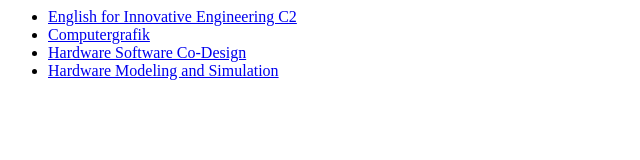
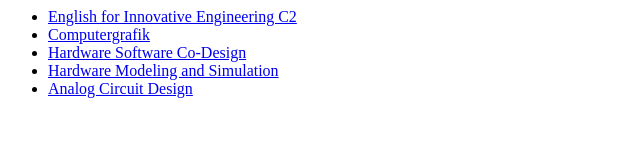
Before and after one commit to Nampuk/nampuk.github.io, a plain HTML site: page index.html in a window 1280 px wide. Shown: the whole page, without its empty margins (0-640 px from the left). Drawn offline with Linux system fonts and the light colour scheme.

Commit message:
ACD link

```diff
--- a/index.html
+++ b/index.html
@@ -7,6 +7,7 @@
     <li> <a href="https://ilias.studium.kit.edu/ilias.php?baseClass=ilrepositorygui&ref_id=2792094">Computergrafik</a></li>
     <li> <a href="https://ilias.studium.kit.edu/ilias.php?baseClass=ilrepositorygui&ref_id=2758195">Hardware Software Co-Design</a></li>
     <li> <a href="https://ilias.studium.kit.edu/ilias.php?baseClass=ilrepositorygui&ref_id=2758192">Hardware Modeling and Simulation</a></li>
+    <li> <a href="https://ilias.studium.kit.edu/ilias.php?baseClass=ilrepositorygui&ref_id=2760089">Analog Circuit Design</a></li>
 </ul>
 
 </html>
```
